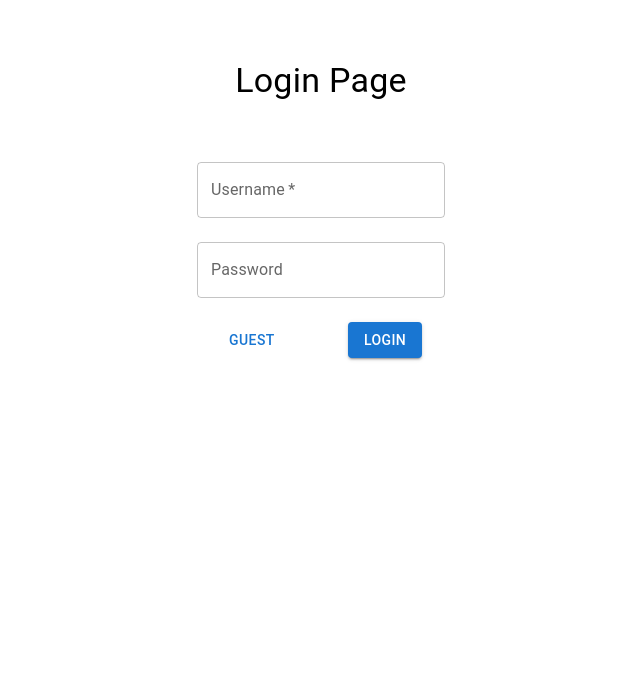
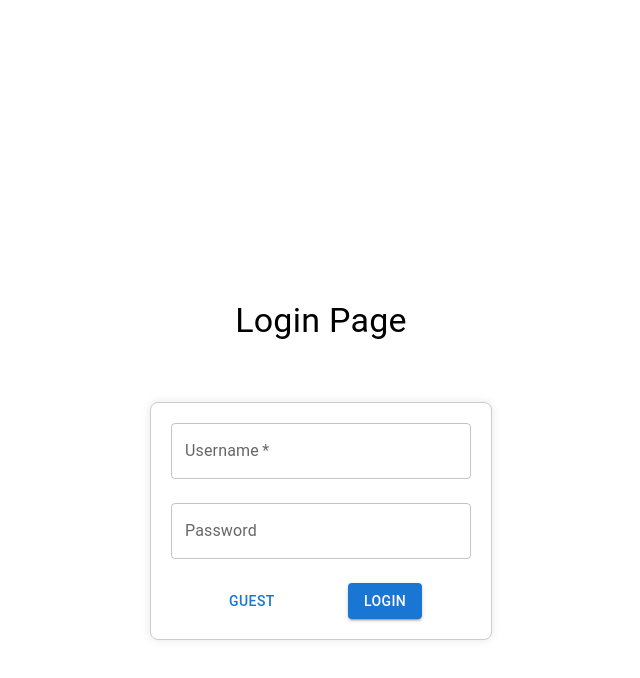
Before and after one commit to jawdonchan/CRUD, a React (Create React App) app in the folder client/: page / in a window 1280 px wide. Shown: the top 678 px of the page, without its empty margins (319-959 px from the left). Built offline with nearby package versions, Linux system fonts and the light colour scheme.

Commit message:
login animation

```diff
--- /dev/null
+++ b/client/src/css/login.css
@@ -0,0 +1,46 @@
+.AppLogin {
+    display: flex;
+    flex-direction: column;
+    align-items: center;
+    justify-content: center;
+    padding: 15rem 0 0 0;
+    /* height: 100vh; */
+  }
+
+  .loginform {
+    width: 300px;
+    border: 1px solid #ccc;
+    padding: 20px;
+    border-radius: 8px;
+    background-color: #fff;
+    box-shadow: 0 0 10px rgba(0, 0, 0, 0.1);
+  }
+
+  .usernamef, .passwordf {
+    width: 100%;
+    margin-bottom: 15px;
+  }
+
+  .guestbtn, .loginbtn {
+    width: 100%;
+    padding: 10px;
+    background-color: #4caf50;
+    color: #fff;
+    border: none;
+    border-radius: 4px;
+    cursor: pointer;
+    font-size: 16px;
+  }
+
+  Button:hover {
+    background-color: #45a049;
+  }
+
+  Typography {
+    margin-bottom: 20px;
+  }
+
+  p {
+    color: #ff0000;
+    margin-top: 10px;
+  }
--- /dev/null
+++ b/client/src/css/styles.css
@@ -0,0 +1,17 @@
+/* styles.css */
+
+@keyframes fadeOut {
+    from {
+      opacity: 1;
+      transform: translateZ(0);
+    }
+    to {
+      opacity: 0;
+      display: none;
+      transform: translateZ(0);
+    }
+  }
+
+  .fade-out {
+    animation: fadeOut 1s ease-in-out;
+  }
--- a/client/src/pages/login.jsx
+++ b/client/src/pages/login.jsx
@@ -5,11 +5,14 @@ import Stack from '@mui/material/Stack';
 import Button from '@mui/material/Button';
 import Typography from '@mui/material/Typography';
 import { useNavigate } from "react-router-dom";
+import "../css/styles.css"; // Import the CSS file
+import '../css/login.css';
 
 function Login() {
   const [username, setUsername] = useState("");
   const [password, setPassword] = useState("");
   const [message, setMessage] = useState("");
+  const [isLoggedIn, setIsLoggedIn] = useState(false); // Track login state
   const navigate = useNavigate();
 
   const handleGuestClick = () => {
@@ -18,22 +21,28 @@ function Login() {
   const handleLogin = async (e) => {
     e.preventDefault();
     try {
-      const response = await axios.post("http://localhost:8800/api/login", { username, password });
+      const response = await axios.post("http://localhost:8800/api/login", {
+        username,
+        password,
+      });
       setMessage(response.data.message);
 
-      // Check if the response includes user information
       if (response.data.user) {
         const { username, role } = response.data.user;
 
-        // Store username and role in sessionStorage
         sessionStorage.setItem("username", username);
         sessionStorage.setItem("role", role);
 
         console.log("Stored username:", sessionStorage.getItem("username"));
         console.log("Stored role:", sessionStorage.getItem("role"));
+
+        // Set login state to trigger animation
+        setIsLoggedIn(true);
       }
 
-      navigate('/events'); // Use navigate for programmatic navigation
+      setTimeout(() => {
+        navigate("/events");
+      }, 1000); // Navigate after the animation
     } catch (error) {
       setMessage("Login failed. Check your credentials.");
     }
@@ -41,20 +50,22 @@ function Login() {
 
 
   return (
-    <div className="App">
-       <Stack  spacing={5} alignItems="center">
-        <br></br>
+    <div className={`AppLogin ${isLoggedIn ? "fade-out" : ""}`}>
+      <Stack spacing={5} alignItems="center">
+        <br />
         <Typography variant="h4">Login Page</Typography>
-      <br></br>
-      <form onSubmit={handleLogin}>
-        <Stack  spacing={3} alignItems="center">
-        <TextField required
+        <br />
+        <form className="loginform" onSubmit={handleLogin}>
+          <Stack spacing={3} alignItems="center">
+            <TextField className="usernamef"
+              required
               id="outlined-required"
               label="Username"
               value={username}
-            onChange={(e) => setUsername(e.target.value)}/>
+              onChange={(e) => setUsername(e.target.value)}
+            />
 
-          <TextField
+            <TextField className="passwordf"
               id="outlined-password-input"
               label="Password"
               type="password"
@@ -62,24 +73,17 @@ function Login() {
               value={password}
               onChange={(e) => setPassword(e.target.value)}
             />
-          <Stack
-          direction="row"
-          spacing={8}
-          >
-            <Button onClick={handleGuestClick}>Guest</Button>
-             <Button variant="contained" type="submit">
+            <Stack direction="row" spacing={8}>
+              <Button className="guestbtn"  onClick={handleGuestClick}>Guest</Button>
+              <Button className="loginbtn" variant="contained" type="submit">
                 Login
               </Button>
             </Stack>
-
-        {/* <button type="submit">Login</button> */}
           </Stack>
-
         </form>
 
         <p>{message}</p>
       </Stack>
-
     </div>
   );
 }
```
Lines whose indentation alone changed are shown as unchanged.
